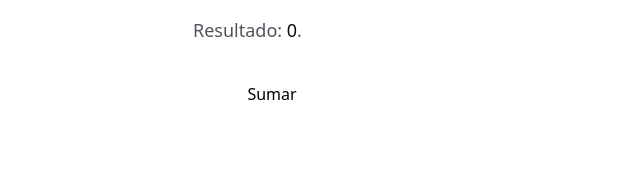
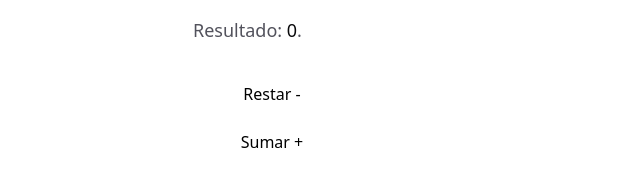
Before and after one commit to samurodriguez/gac-final, a Next.js app: page / in a window 1280 px wide. Shown: the part 218-404 px from the top of the page, without its empty margins (127-767 px from the left). Built offline with nearby package versions, Linux system fonts and the light colour scheme.

Commit message:
feat: substract (#4)
* feat: substract

* feat: add icons in buttons

```diff
--- a/app/page.tsx
+++ b/app/page.tsx
@@ -22,9 +22,15 @@ export default function Home() {
       </p>
       <button
         className="flex h-12 w-full items-center justify-center gap-2 rounded-full bg-white px-5 text-background transition-colors hover:bg-[#383838] dark:hover:bg-[#ccc] md:w-[158px]"
+        onClick={() => setResult(result - 1)}
+      >
+        Restar -
+      </button>
+      <button
+        className="flex h-12 w-full items-center justify-center gap-2 rounded-full bg-white px-5 text-background transition-colors hover:bg-[#383838] dark:hover:bg-[#ccc] md:w-[158px]"
         onClick={() => setResult(result + 1)}
       >
-        Sumar
+        Sumar +
       </button>
     </main>
   );
```
